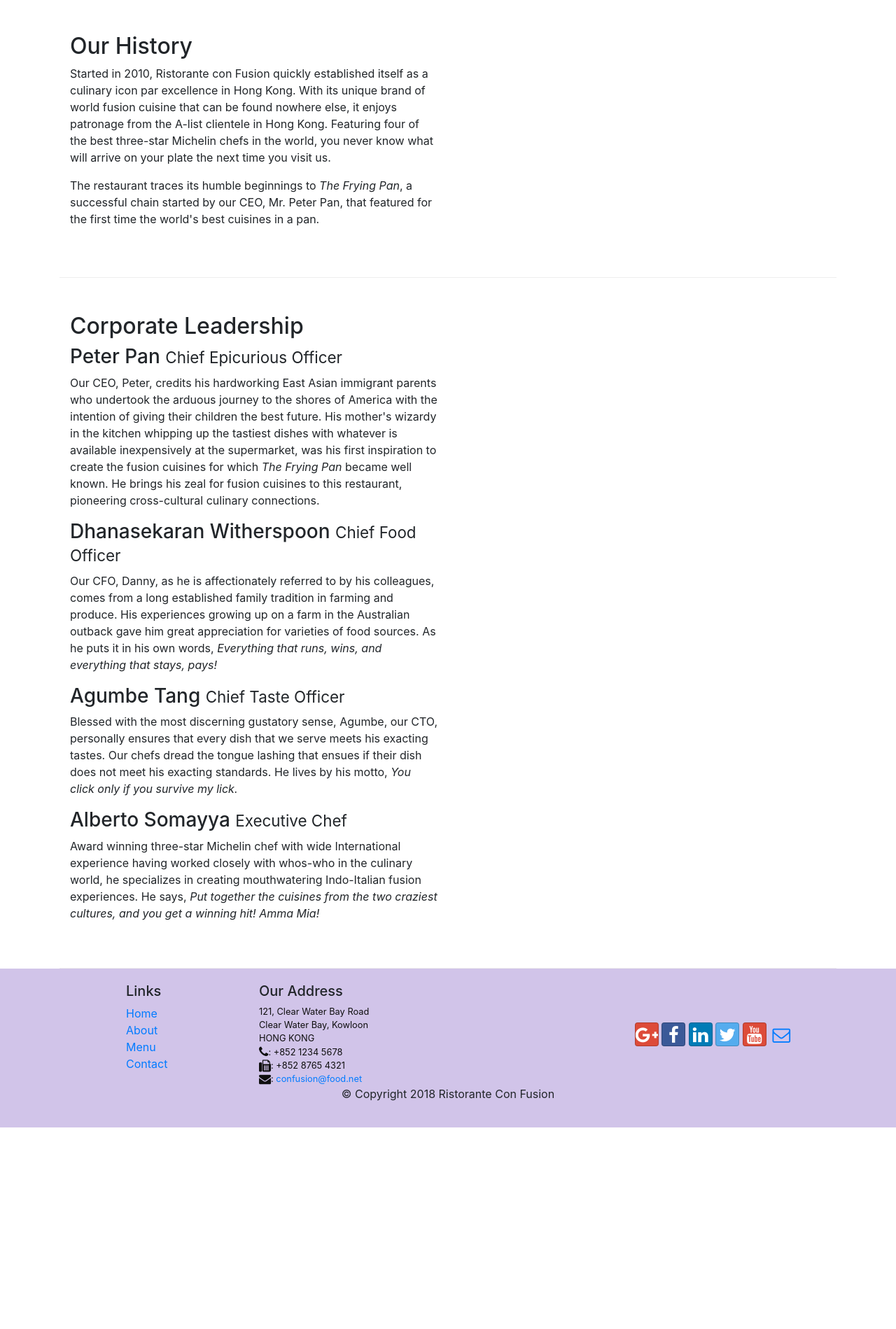
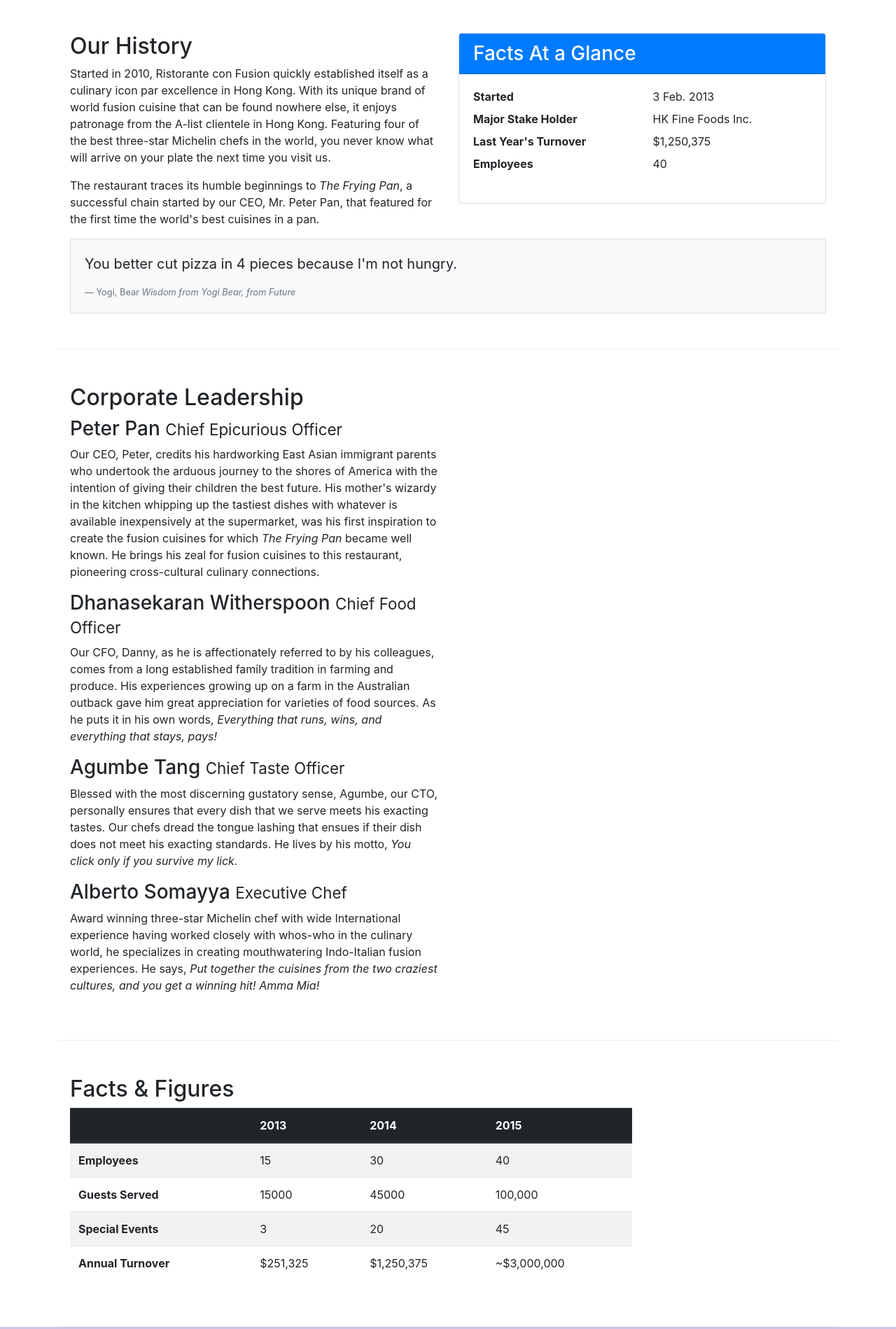
Before and after one commit to ujoshidev/BootStrap_Initial, a website: page aboutus.html in a window 1280 px wide. Shown: the part 468-2367 px from the top of the page at 70% size. Before the commit the page ends 2079 px from the top, so only its background shows below. Drawn offline with nearby package versions, Linux system fonts and the light colour scheme.

Commit message:
Images and Badges

```diff
--- a/aboutus.html
+++ b/aboutus.html
@@ -23,7 +23,7 @@
 		<button class="navbar-toggler" type="button" data-toggle="collapse" data-target="#Navbar">
 			<span class="navbar-toggler-icon"></span>
 		</button>
-			<a class="navbar-brand mr-auto" href="./index.html">Ristorante Con Fusion</a>
+			<a class="navbar-brand mr-auto" href="./index.html"><img src="img/logo.png" height="30" width="41"></a>
 			<div class="collapse navbar-collapse" id="Navbar">
 				<ul class="navbar-nav mr-auto">
 					<li class="nav-item"> <a class="nav-link" href="./index.html"><span class="fa fa-home fa-lg"></span>Home</a></li>
@@ -42,7 +42,8 @@
                     <h1>Ristorante con Fusion</h1>
                     <p>We take inspiration from the World's best cuisines, and create a unique fusion experience. Our lipsmacking creations will tickle your culinary senses!</p>
                 </div>
-                <div class="col-12 col-sm">
+                <div class="col-12 col-sm align-self-center">
+                    <img src="img/logo.png" clas="img-fluid">
                 </div>
             </div>
         </div>
@@ -66,7 +67,33 @@
                 <p>Started in 2010, Ristorante con Fusion quickly established itself as a culinary icon par excellence in Hong Kong. With its unique brand of world fusion cuisine that can be found nowhere else, it enjoys patronage from the A-list clientele in Hong Kong.  Featuring four of the best three-star Michelin chefs in the world, you never know what will arrive on your plate the next time you visit us.</p>
                 <p>The restaurant traces its humble beginnings to <em>The Frying Pan</em>, a successful chain started by our CEO, Mr. Peter Pan, that featured for the first time the world's best cuisines in a pan.</p>
             </div>
-            <div>
+            <div class="col-sm">
+
+                    <div class="card">
+                        <h3 class="card-header bg-primary text-white">Facts At a Glance</h3>
+                        <div class="card-body">
+                            <dl class="row">
+                                <dt class="col-6">Started</dt>
+                                <dd class="col-6">3 Feb. 2013</dd>
+                                <dt class="col-6">Major Stake Holder</dt>
+                                <dd class="col-6">HK Fine Foods Inc.</dd>
+                                <dt class="col-6">Last Year's Turnover</dt>
+                                <dd class="col-6">$1,250,375</dd>
+                                <dt class="col-6">Employees</dt>
+                                <dd class="col-6">40</dd>
+                            </dl>
+                        </div>
+                    </div>
+            </div>
+
+            <div class="col-12">
+                <div class="card card-body bg-light">
+                    <blockquote class="blockquote">
+                        <p class="mb-0">You better cut pizza  in 4 pieces because I'm not hungry.</p>
+                    </blockquote>
+                    <footer class="blockquote-footer">Yogi, Bear <cite title="'Source Title">Wisdom from Yogi Bear, from Future</cite>
+                    </footer>
+                </div>
             </div>
         </div>
 
@@ -83,6 +110,55 @@
                 <h3>Alberto Somayya <small>Executive Chef</small></h3>
                 <p class="d-none d-sm-block">Award winning three-star Michelin chef with wide International experience having worked closely with whos-who in the culinary world, he specializes in creating mouthwatering Indo-Italian fusion experiences. He says, <em>Put together the cuisines from the two craziest cultures, and you get a winning hit! Amma Mia!</em></p>
             </div>
+       </div>
+
+       <div class="row row-content">
+        <div class="col-12 col-sm-9">
+            <h2>Facts &amp; Figures</h2>
+
+            <div class="table-responsive">
+                <table class="table table-striped">
+                    <thead class="thead-dark">
+                        <tr>
+                            <th>&nbsp;</th>
+                            <th>2013</th>
+                            <th>2014</th>
+                            <th>2015</th>
+                        </tr>
+                    </thead>
+                    <tbody>
+                        <tr>
+                            <th>Employees</th>
+                            <td>15</td>
+                            <td>30</td>
+                            <td>40</td>
+                        </tr>
+                        <tr>
+                            <th>Guests Served</th>
+                            <td>15000</td>
+                            <td>45000</td>
+                            <td>100,000</td>
+                        </tr>
+                        <tr>
+                            <th>Special Events</th>
+                            <td>3</td>
+                            <td>20</td>
+                            <td>45</td>
+                        </tr>
+                        <tr>
+                            <th>Annual Turnover</th>
+                            <td>$251,325</td>
+                            <td>$1,250,375</td>
+                            <td>~$3,000,000</td>
+                        </tr>
+                    </tbody>
+                </table>
+            </div>
+
+        </div>
+        <div class="col-12 col-sm-3">
+
+        </div>
        </div>
 
     </div>
```
Also changed, not shown: contactus.html (+4 -2 lines), index.html (+18 -7 lines), img/alberto.png (added), img/buffet.png (added), img/logo.png (added), img/uthappizza.png (added), 1 other file.
